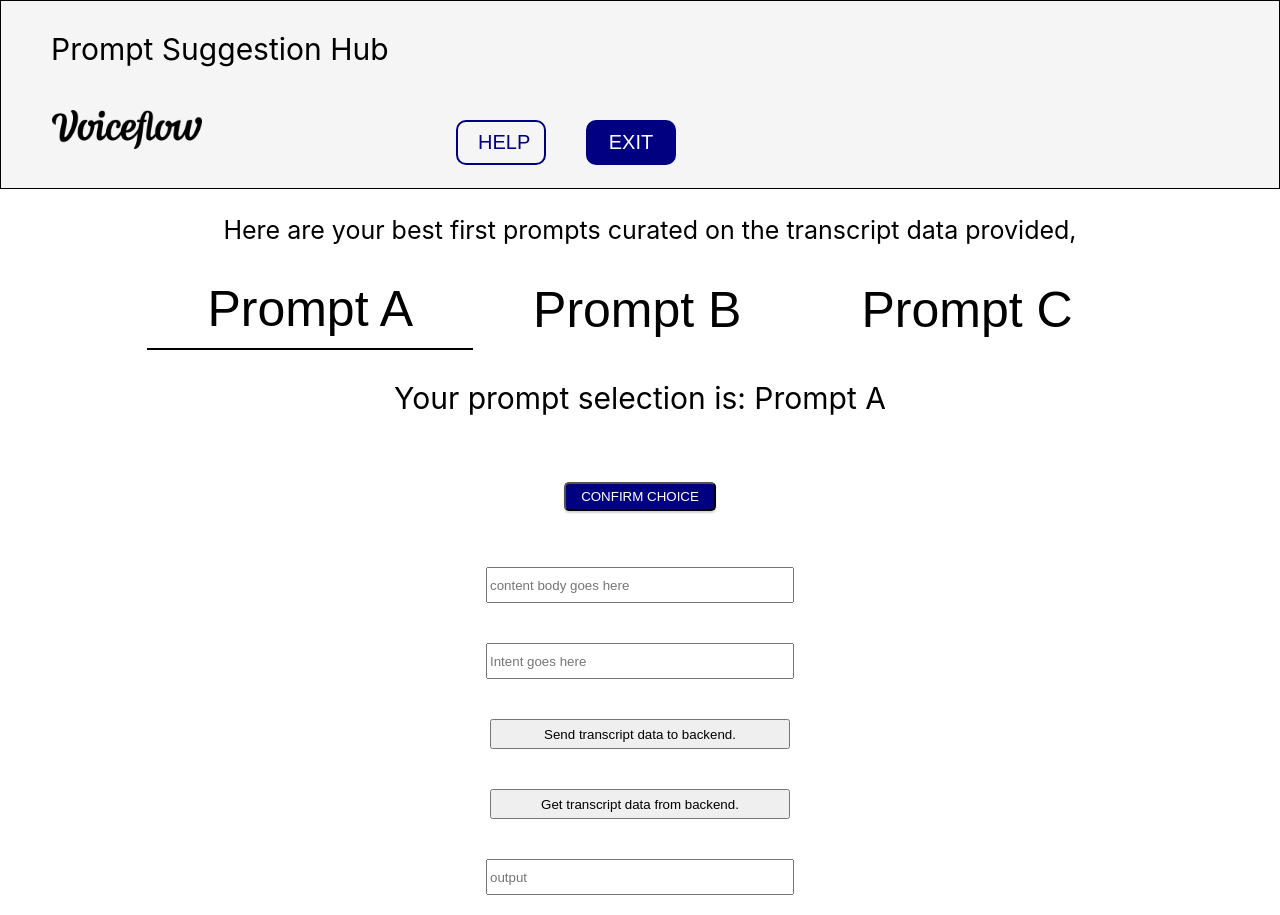
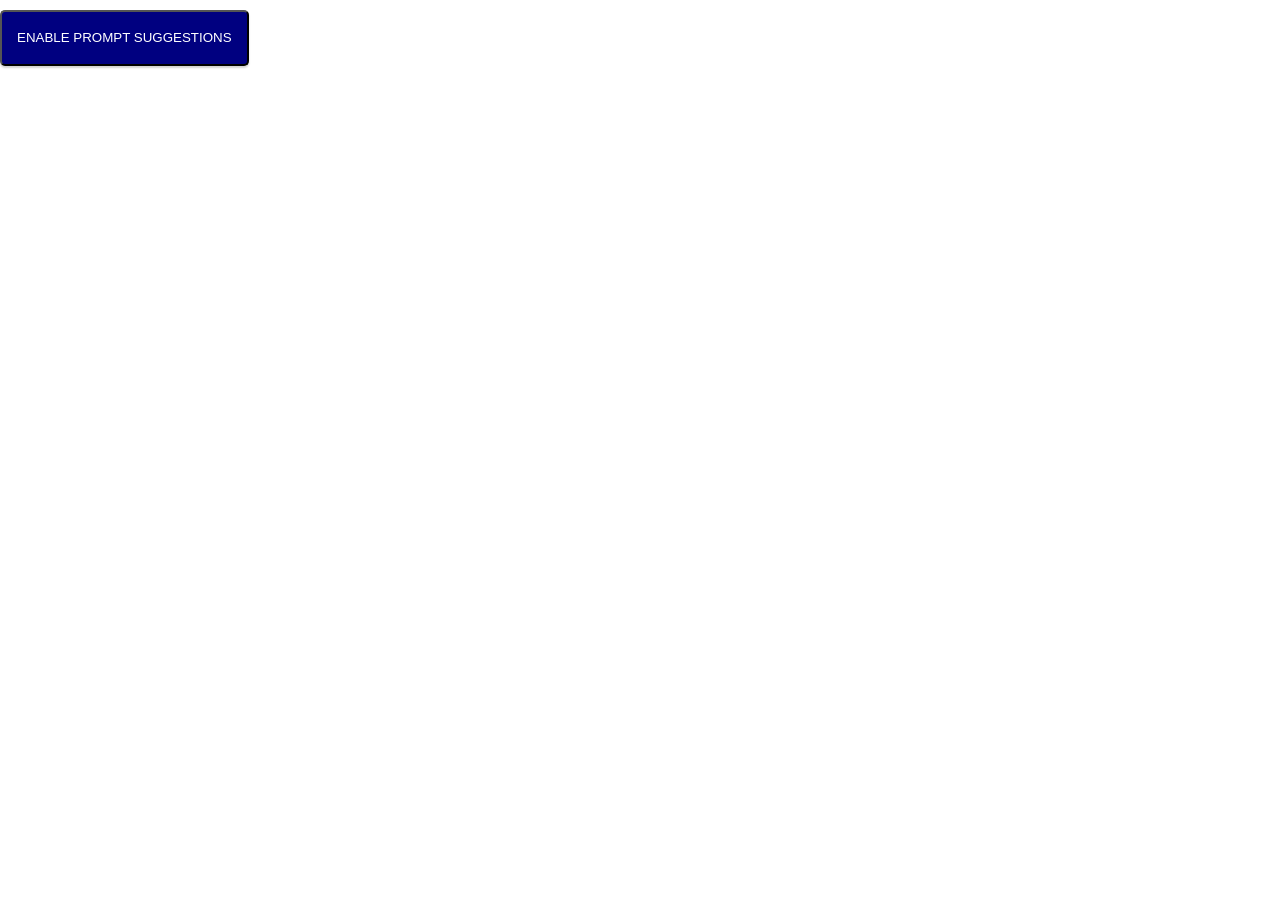
Before and after one commit to KareemSalem7/voice-flow, a React (Create React App) app: page / in a window 1280 px wide. After the commit the page ends 800 px from the top, so only its background shows below. Built offline with nearby package versions, Linux system fonts and the light colour scheme.

Commit message:
implemented mulitple pages using BrowserRouter

```diff
--- a/package.json
+++ b/package.json
@@ -16,6 +16,8 @@
     "electron-is-dev": "^2.0.0",
     "react": "^18.2.0",
     "react-dom": "^18.2.0",
+    "react-router": "6.4.2",
+    "react-router-dom": "^6.4.2",
     "react-scripts": "5.0.1",
     "styled-components": "^5.3.6",
     "wait-on": "^6.0.1",
--- a/src/App.js
+++ b/src/App.js
@@ -1,107 +1,22 @@
-import './App.css';
-import axios from 'axios';
-import StyledHeader from "./StyledHeader";
-import StyledText from "./StyledText";
-import TabGroup from "./StyledPrompt";
-import {Button, sendActive} from './StyledPrompt';
-
-// send some json data to the backend, using the text in the textbox with id textbox2 as the content
-function sendTranscriptData() {
-
-  //for debugging
-  alert('transcript data sent');
-
-  //retrieve the text content from the proper textbox.
-  var contentBody = document.getElementById("textbox2").value;
-  var userIntent = document.getElementById("textbox4").value;
-
-  //the json data sent to the backend
-  //JSON.stringify is required for fetch
-  const fullEntry = JSON.stringify({
-    //if i don't provide an id, mongo will create one called Object(...). IDs have to be unique!
-    //id: "15", //constant id
-    //id: transcriptOutput, //variable id
-    intent: userIntent,
-    content: contentBody,
-    //???????
-    //prompt: sendActive,
-  });
-
-  //the type of data sent
-  const headerData = {
-    Accept: "application/json",
-    "Content-Type": "application/json;charset=UTF-8",
-  }
-
-  //create the fetch request
-  fetch(`http://localhost:8080/api/v1/transcripts/create`, {method: "POST", headers: headerData, body: fullEntry})
-  .then((response) => response.json())
-  .then((data) => {
-    console.log(data);
-  });
-
-  //empty the textbox
-  document.getElementById("textbox2").value = "";
-  document.getElementById("textbox4").value = "";
-
-
-
-  // testing:
-
-
-  //test variable incrememntation
-  //setTranscriptOutput(transcriptOutput + 1);
-
-  //transcriptOutput = transcriptOutput + 1;
-}
-
-function clickMe(){
-  const jsonData =
-  {
-    "intent": "Kareem",
-    "content": "A cool intent and prompt"
-  }
-  // Send data to the backend via POST
-  // axios for the request
-  alert(sendActive);
-  axios.post('http://localhost:8080/api/v1/transcripts/create', jsonData)
-        .then(response => this.setState({ dataId: response.data.id }));
-  console.log(jsonData);
-}
+import {BrowserRouter as Router, Route, Routes} from 'react-router-dom';
+import MainPage from "./MainPage";
+import EnablePage from "./EnablePage";
+import UploadPage from "./UploadPage";
 
 function App() {
   return (
-    <>
-    <div>
-      <div className="App">
-      <StyledHeader/>
-      <StyledText/>
-      <TabGroup/>
-        <header className="App-header">
-          <p>
-          <Button className="btn" onClick={clickMe}>Confirm Choice</Button>
-          </p>
-          {
-            /*
-            comments
-             */
-          }
-          <input className="App-inputThing" type="text" maxLength="800" id="textbox2" placeholder="content body goes here"></input>
-
-          <input className="App-inputThing" type="text" maxLength="800" id="textbox4" placeholder="Intent goes here"></input>
-
-          <button className="App-inputThing" id="button2" onClick={sendTranscriptData}> Send transcript data to backend. </button>
-
-          <button className="App-inputThing" id="button3" onClick={sendTranscriptData}> Get transcript data from backend. </button>
-
-          <input className="App-inputThing" type="text" maxLength="800" id="textbox3" placeholder="output"></input>
-        </header>
+    <Router>
+      <div>
+        {/*Wrap Route components in a Routes component */}
+        <Routes>
+          {/*Set the EnablePage as the default Route*/}
+          <Route path="/mainpage" element={<MainPage />} />
+          <Route path="/uploadpage" element={<UploadPage />} />
+          <Route path="/" element={<EnablePage />} />
+        </Routes>
       </div>
-
-    </div>
-
-    </>
+    </Router>
   );
-}
+};
 
 export default App;
--- /dev/null
+++ b/src/EnablePage.js
@@ -0,0 +1,16 @@
+// DONT remove router, route, and routes, ignore warning this is needed
+import {BrowserRouter as Router, Link, Route, Routes} from 'react-router-dom';
+import {Button} from './StyledPrompt';
+function EnablePage(){
+  return (
+    <div>
+        <Link to="/uploadpage">
+            <Button>
+                <p>Enable Prompt Suggestions</p>
+            </Button>
+        </Link>
+    </div>
+  );
+};
+
+export default EnablePage;
--- /dev/null
+++ b/src/MainPage.js
@@ -0,0 +1,100 @@
+import './MainPage.css';
+import axios from 'axios';
+import StyledHeader from "./StyledHeader";
+import StyledText from "./StyledText";
+import TabGroup from "./StyledPrompt";
+import {Button, sendActive} from './StyledPrompt';
+
+// send some json data to the backend, using the text in the textbox with id textbox2 as the content
+function sendTranscriptData() {
+
+  //for debugging
+  alert('transcript data sent');
+
+  //retrieve the text content from the proper textbox.
+  var contentBody = document.getElementById("textbox2").value;
+  var userIntent = document.getElementById("textbox4").value;
+
+  //the json data sent to the backend
+  //JSON.stringify is required for fetch
+  const fullEntry = JSON.stringify({
+    //if i don't provide an id, mongo will create one called Object(...). IDs have to be unique!
+    //id: "15", //constant id
+    //id: transcriptOutput, //variable id
+    intent: userIntent,
+    content: contentBody,
+    //???????
+    //prompt: sendActive,
+  });
+
+  //the type of data sent
+  const headerData = {
+    Accept: "application/json",
+    "Content-Type": "application/json;charset=UTF-8",
+  }
+
+  //create the fetch request
+  fetch(`http://localhost:8080/api/v1/transcripts/create`, {method: "POST", headers: headerData, body: fullEntry})
+  .then((response) => response.json())
+  .then((data) => {
+    console.log(data);
+  });
+
+  //empty the textbox
+  document.getElementById("textbox2").value = "";
+  document.getElementById("textbox4").value = "";
+
+  // testing:
+  //test variable incrememntation
+  //setTranscriptOutput(transcriptOutput + 1);
+  //transcriptOutput = transcriptOutput + 1;
+}
+
+function clickMe(){
+  const jsonData =
+  {
+    "intent": "Kareem",
+    "content": "A cool intent and prompt"
+  }
+  // Send data to the backend via POST
+  // axios for the request
+  alert(sendActive);
+  axios.post('http://localhost:8080/api/v1/transcripts/create', jsonData)
+        .then(response => this.setState({ dataId: response.data.id }));
+  console.log(jsonData);
+}
+
+function MainPage(){
+  return (
+    <>
+      <div>
+        <div className="App">
+        <StyledHeader/>
+        <StyledText/>
+        <TabGroup/>
+          <header className="App-header">
+            <p>
+            <Button className="btn" onClick={clickMe}>Confirm Choice</Button>
+            </p>
+            {
+              /*
+              comments
+              */
+            }
+            <input className="App-inputThing" type="text" maxLength="800" id="textbox2" placeholder="content body goes here"></input>
+
+            <input className="App-inputThing" type="text" maxLength="800" id="textbox4" placeholder="Intent goes here"></input>
+
+            <button className="App-inputThing" id="button2" onClick={sendTranscriptData}> Send transcript data to backend. </button>
+
+            <button className="App-inputThing" id="button3" onClick={sendTranscriptData}> Get transcript data from backend. </button>
+
+            <input className="App-inputThing" type="text" maxLength="800" id="textbox3" placeholder="output"></input>
+          </header>
+        </div>
+      </div>
+    </>
+  );
+};
+
+export default MainPage;
--- a/src/StyledHeader.js
+++ b/src/StyledHeader.js
@@ -20,7 +20,7 @@ const StyledHeader = () => (
         <p>Prompt Suggestion Hub</p>
         <React.Fragment>
 
-            <td><img style={{ width: 150, height: 39, marginRight: 200}} src={vfLogo} className="voiceflow-logo" alt="vf-logo" /></td>
+            <td><img style={{ width: 150, height: 39, marginRight: 50}} src={vfLogo} className="voiceflow-logo" alt="vf-logo" /></td>
 
             <td><HeaderPair></HeaderPair></td>
 
--- a/src/StyledPrompt.js
+++ b/src/StyledPrompt.js
@@ -58,6 +58,8 @@ const Tab = styled.button`
     background: white;
     border: 0;
     outline: 0;
+    border-bottom: 2px solid transparent;
+    transition: ease border-bottom 250ms;
     font-size: 50px;
 
     ${({ active }) =>
--- /dev/null
+++ b/src/UploadPage.js
@@ -0,0 +1,16 @@
+// DONT remove router, route, and routes, ignore warning this is needed
+import {BrowserRouter as Router, Link, Route, Routes} from 'react-router-dom';
+import {Button} from './StyledPrompt';
+function UploadPage(){
+  return (
+    <div>
+        <Link to="/mainpage">
+            <Button>
+                <p>YES</p>
+            </Button>
+        </Link>
+    </div>
+  );
+};
+
+export default UploadPage;
```
Also changed, not shown: src/MainPage.css (renamed from src/App.css), 1 other file (tests, documents, lock files or other folders).
